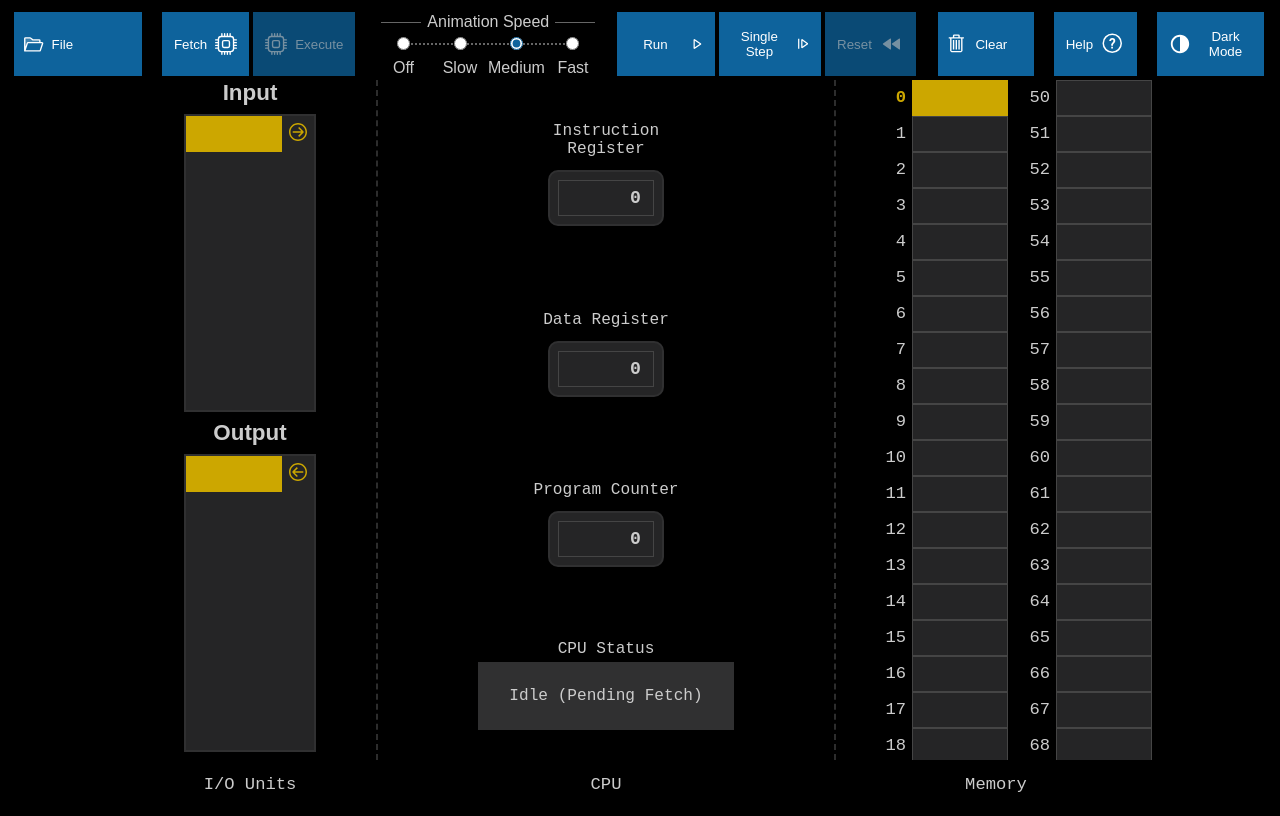
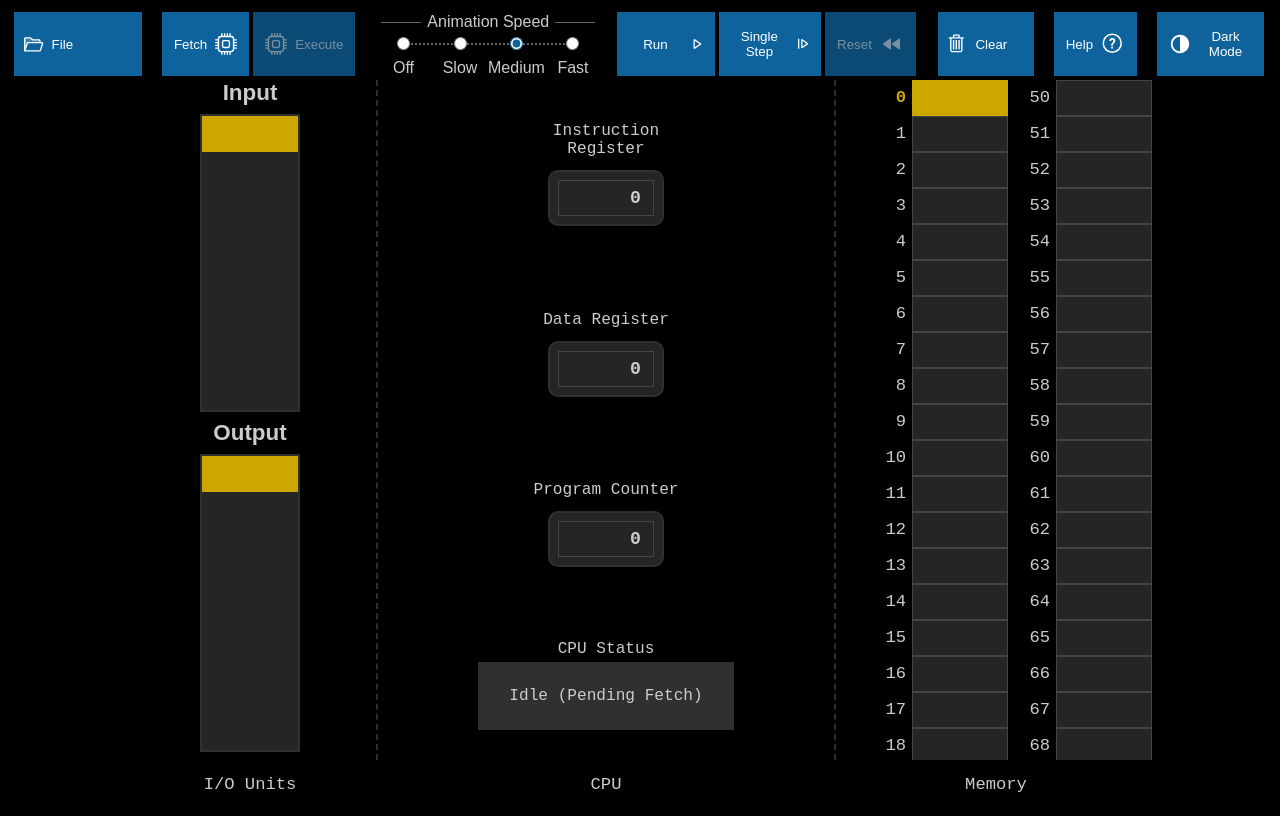
Before and after one commit to rafrafraf1/vic-ide-fork, a React (Vite) app: page / in a window 1280 px wide. Built offline with nearby package versions, Linux system fonts and the light colour scheme.

Commit message:
Remove arrow icon from IO modules

```diff
--- a/src/UI/Simulator/Input.css
+++ b/src/UI/Simulator/Input.css
@@ -6,12 +6,7 @@
   color: var(--vscode-foreground);
   overflow-y: scroll;
 
-  display: grid;
-  grid-template-columns: 1fr auto;
-  grid-auto-rows: max-content;
+  /* display: grid; */
+  /* grid-template-columns: auto; */
+  /* grid-auto-rows: max-content; */
 }
-
-.Input-Arrow {
-  color: var(--vscode-editorWarning-foreground);
-  margin: 4px;
-}
--- a/src/UI/Simulator/Input.tsx
+++ b/src/UI/Simulator/Input.tsx
@@ -1,8 +1,6 @@
 import "./Input.css";
 
 import * as React from "react";
-
-import { VscArrowCircleRight } from "react-icons/vsc";
 
 import { atEndOfInput, type InputState } from "../../Computer/Input";
 import type { Value } from "../../Computer/Value";
@@ -118,8 +116,8 @@ export const Input = React.memo(
       return (
         <div className="Input-Root">
           {input.values.map((value, index) => (
-            <React.Fragment key={index}>
             <InputLineElem
+              key={index}
               ref={(ref: InputLineElemHandle): void => {
                 if (index === input.next) {
                   nextInputLineElemRef.current = ref;
@@ -135,7 +133,6 @@ export const Input = React.memo(
               onValueChange={handleValueChange}
               onDelete={handleDelete}
             />
-            </React.Fragment>
           ))}
           <BlankableValueCellInput
             ref={blankInputRef}
@@ -144,11 +141,6 @@ export const Input = React.memo(
             highlighted={atEndOfInput(input)}
             onValueChange={handleNewInputCellChange}
           />
-          {atEndOfInput(input) ? (
-            <VscArrowCircleRight size={24} className="Input-Arrow" />
-          ) : (
-            <div />
-          )}
         </div>
       );
     },
@@ -221,9 +213,7 @@ const InputLineElem = React.memo(
         [index, onDelete, onValueChange],
       );
 
-      return (
-        <>
-          {last ? (
+      return last ? (
         <BlankableValueCellInput
           ref={valueCellInputRef}
           value={value}
@@ -237,13 +227,6 @@ const InputLineElem = React.memo(
           highlighted={next}
           onValueChange={handleValueChange}
         />
-          )}
-          {next ? (
-            <VscArrowCircleRight size={24} className="Input-Arrow" />
-          ) : (
-            <div />
-          )}
-        </>
       );
     },
   ),
--- a/src/UI/Simulator/Output.css
+++ b/src/UI/Simulator/Output.css
@@ -5,13 +5,4 @@
   border: 2px solid var(--vscode-notifications-border);
   color: var(--vscode-foreground);
   overflow-y: scroll;
-
-  display: grid;
-  grid-template-columns: 1fr auto;
-  grid-auto-rows: max-content;
 }
-
-.Output-Arrow {
-  color: var(--vscode-editorWarning-foreground);
-  margin: 4px;
-}
--- a/src/UI/Simulator/Output.tsx
+++ b/src/UI/Simulator/Output.tsx
@@ -1,8 +1,6 @@
 import "./Output.css";
 
 import * as React from "react";
-
-import { VscArrowCircleLeft } from "react-icons/vsc";
 
 import type { OutputState } from "../../Computer/Output";
 import { nonNull } from "../../Functional/Nullability";
@@ -64,10 +62,7 @@ export const Output = React.memo(
       return (
         <div className="Output-Root" ref={root}>
           {output.values.map((value, index) => (
-            <React.Fragment key={index}>
-              <ValueCellInput value={value} disabled={true} />
-              <span />
-            </React.Fragment>
+            <ValueCellInput key={index} value={value} disabled={true} />
           ))}
           <BlankableValueCellInput
             ref={nextLine}
@@ -75,9 +70,6 @@ export const Output = React.memo(
             highlighted={true}
             disabled={true}
           />
-          <span>
-            <VscArrowCircleLeft size={24} className="Output-Arrow" />
-          </span>
         </div>
       );
     },
```
Lines whose indentation alone changed are shown as unchanged.
